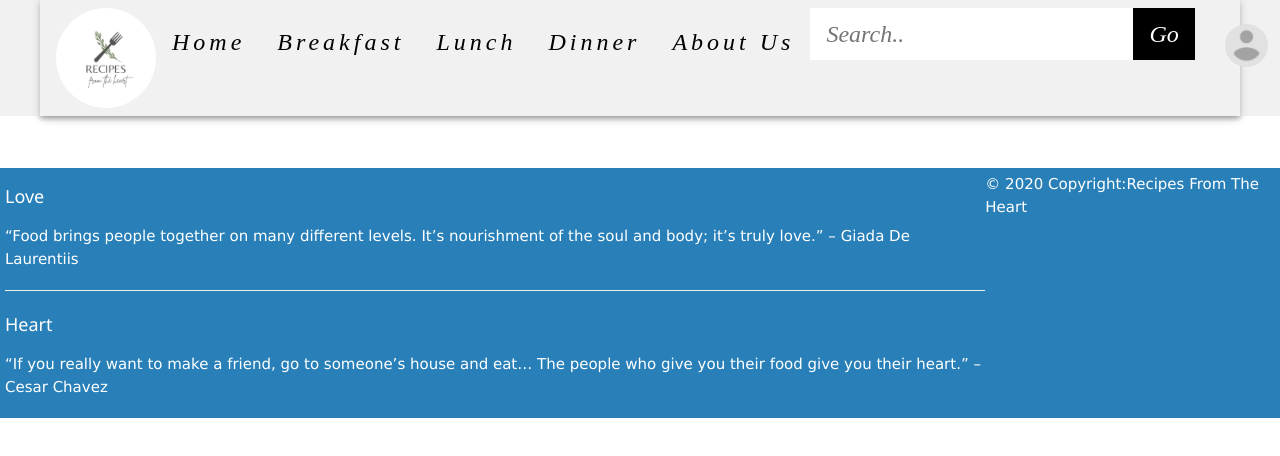
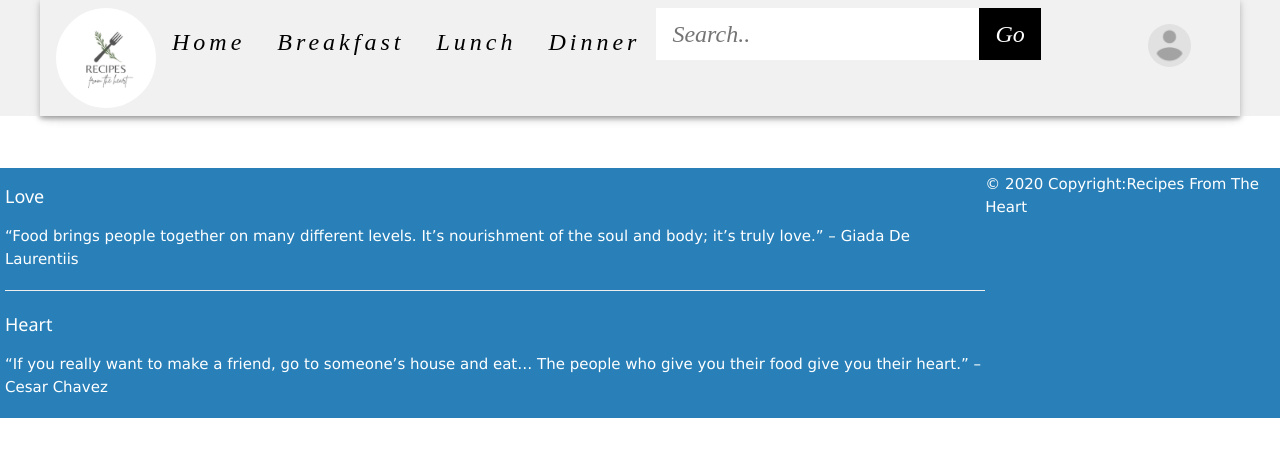
Before and after one commit to bethel-school-of-technology/team-west-codes-frontend, an Angular app: page /menubar in a window 1280 px wide. Shown: the top 456 px of the page. Built offline with nearby package versions, Linux system fonts and the light colour scheme.

Commit message:
removed about us from dropdown

```diff
--- a/src/app/menu-bar/menu-bar.component.html
+++ b/src/app/menu-bar/menu-bar.component.html
@@ -21,7 +21,6 @@
                 <a routerLink="/breakfast" routerLinkActive="active" class="w3-bar-item w3-button w3-padding-16 w3-hide-small">Breakfast</a>
                 <a routerLink="/lunch" routerLinkActive="active" class="w3-bar-item w3-button w3-padding-16 w3-hide-small">Lunch</a>
                 <a routerLink="/dinner" routerLinkActive="active" class="w3-bar-item w3-button w3-padding-16 w3-hide-small">Dinner</a>
-                <a routerLink="/about" routerLinkActive="active" class="w3-bar-item w3-button w3-padding-16 w3-hide-small">About Us</a>
 
                 <div class="w3-center">
                     <input type="text" class="w3-bar-item w3-input w3-white w3-mobile" placeholder="Search..">
```
